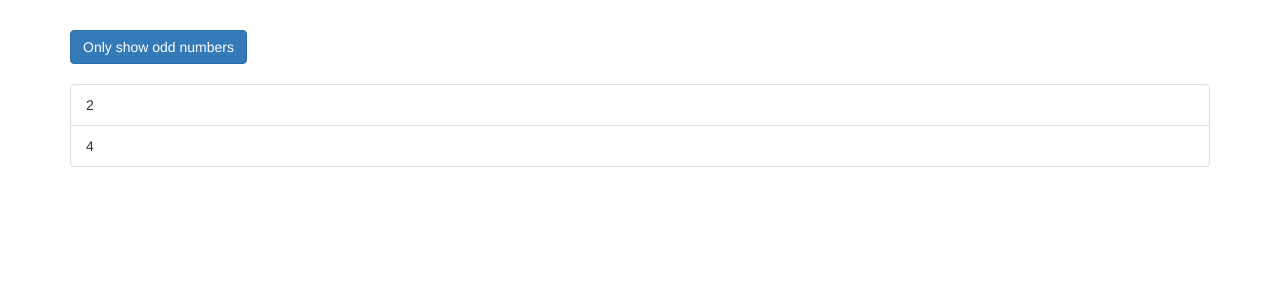
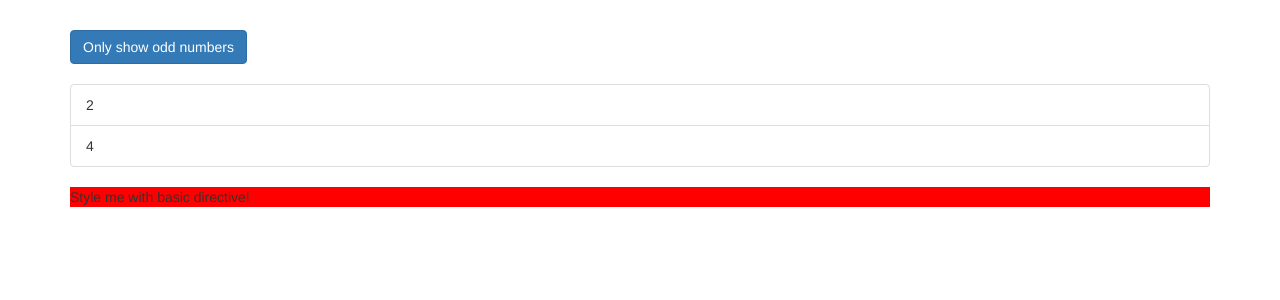
Before and after one commit to dkchmielewski/even-odd-toggle, an Angular app: page / in a window 1280 px wide. Shown: the top 300 px of the page. Built offline with nearby package versions, Linux system fonts and the light colour scheme.

Commit message:
basic directive for style

```diff
--- a/src/app/app.component.html
+++ b/src/app/app.component.html
@@ -26,6 +26,7 @@
           </li>
         </div>
         </ul>
+        <p appBasicHighlight>Style me with basic directive!</p>
 
       <!-- <ng-template [ngIf]="onlyOdd">
         <p>Only odd</p>
--- a/src/app/app.module.ts
+++ b/src/app/app.module.ts
@@ -4,10 +4,12 @@
 
 
 import { AppComponent } from './app.component';
+import { BasicHighlightDirective } from './basic-highlight/basic-highlight.directive';
 
 @NgModule({
   declarations: [
-    AppComponent
+    AppComponent,
+    BasicHighlightDirective
   ],
   imports: [
     BrowserModule,
--- /dev/null
+++ b/src/app/basic-highlight/basic-highlight.directive.ts
@@ -0,0 +1,14 @@
+import { Directive, ElementRef, OnInit } from "@angular/core";
+
+@Directive({
+    selector: '[appBasicHighlight]'
+})
+export class BasicHighlightDirective implements OnInit {
+    constructor(private elementRef: ElementRef) {
+    }
+
+    ngOnInit() {
+        this.elementRef.nativeElement.style.backgroundColor = 'red';
+    }
+
+}
```
